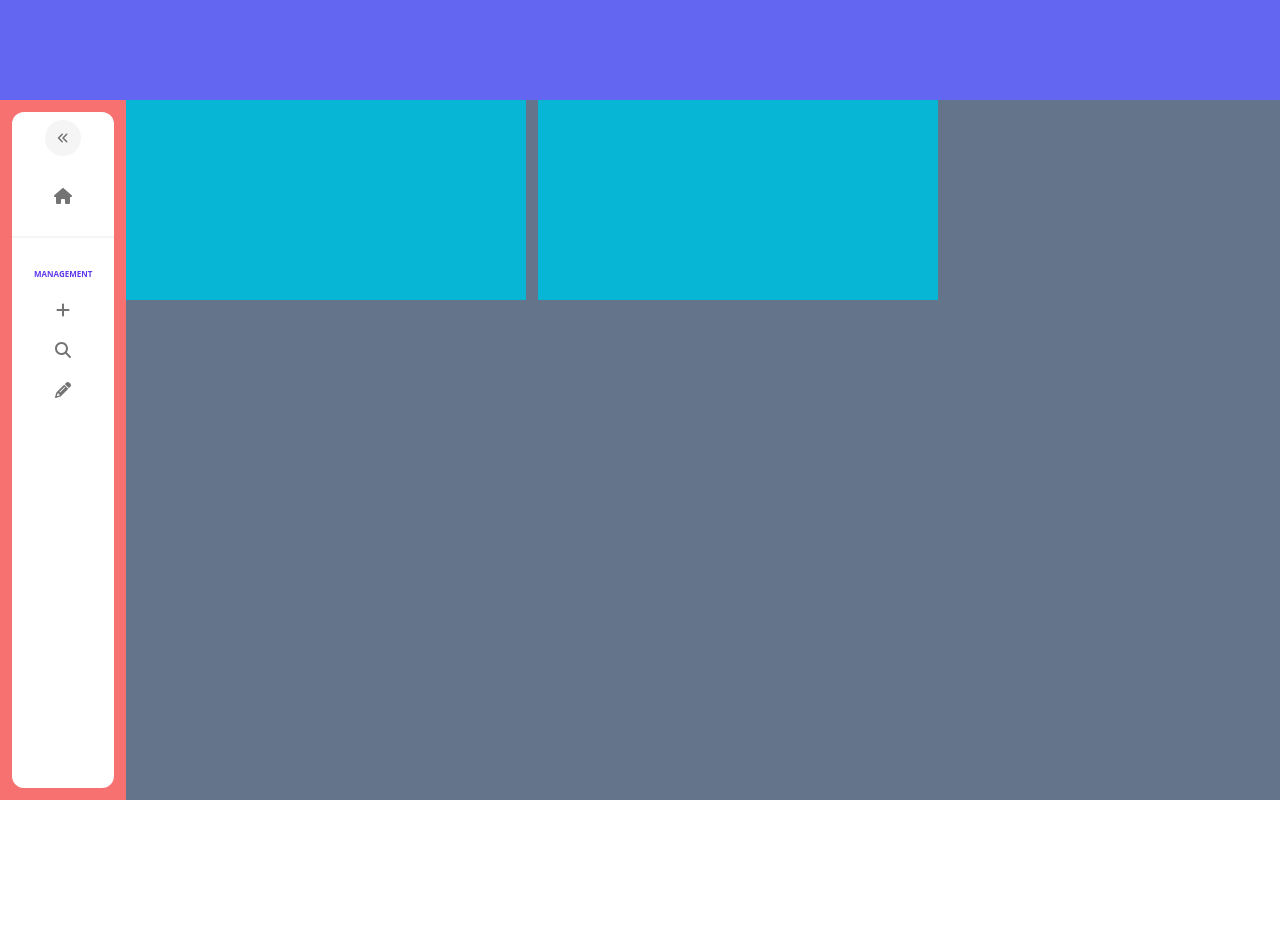
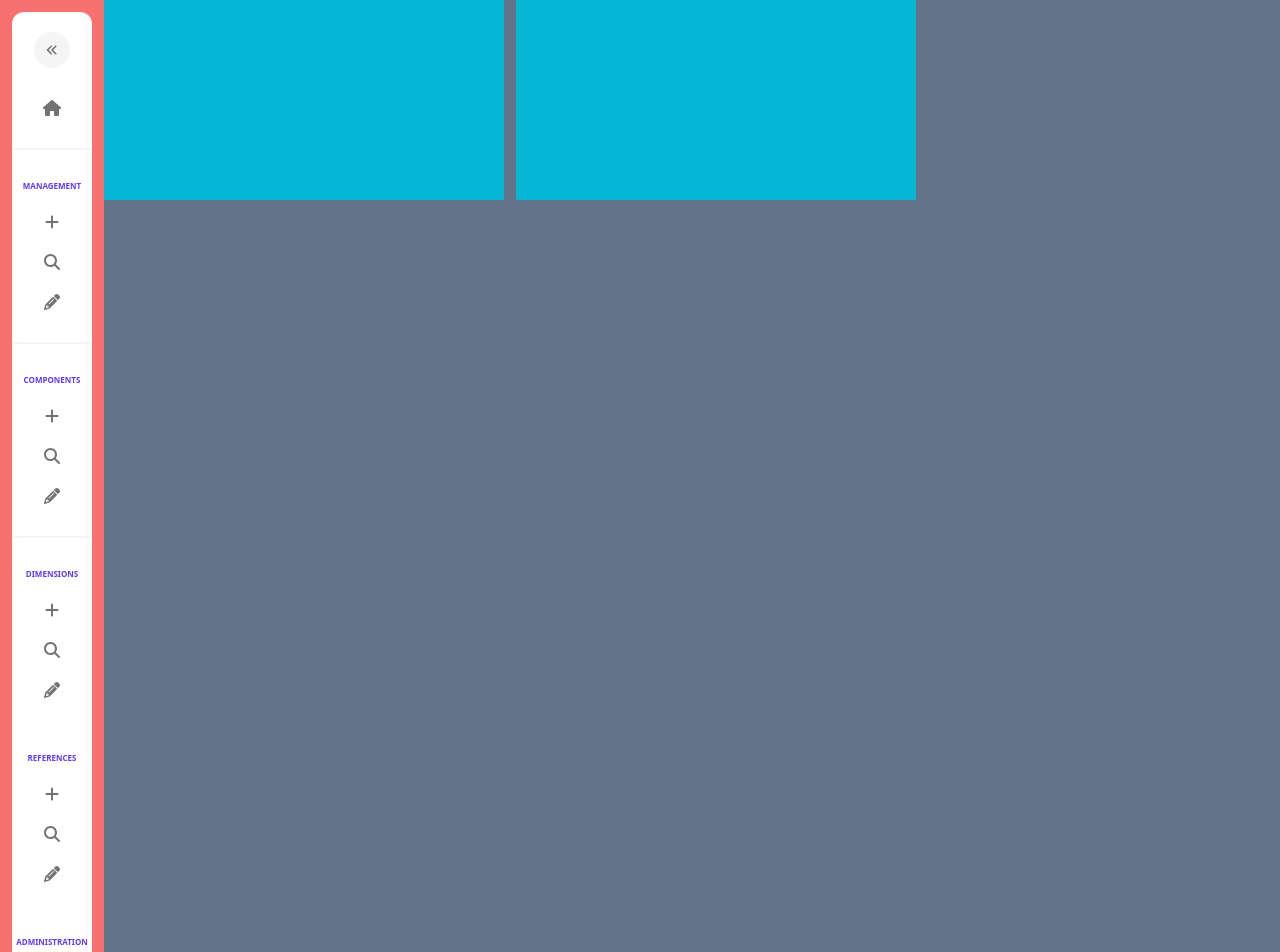
Before and after one commit to Cunhat/catalog-dashboard, a Next.js app: page / in a window 1280 px wide. Shown: the top 952 px of the page. Before the commit the page ends 800 px from the top, so only its background shows below. Built offline with nearby package versions, Linux system fonts and the light colour scheme.

Commit message:
Add section title trims when sidebar is open/close

```diff
--- a/src/components/Sidebar/index.tsx
+++ b/src/components/Sidebar/index.tsx
@@ -3,11 +3,12 @@ import { FontAwesomeIcon } from '@fortawesome/react-fontawesome';
 import { IconProp } from '@fortawesome/fontawesome-svg-core';
 import { faHouse, faAnglesLeft, faPlus, faSearch, faPencil } from '@fortawesome/free-solid-svg-icons';
 import Link from 'next/link';
+import { formatTitle } from '@/utils/utils';
 
 export const Sidebar: React.FC = () => {
   const [open, setOpen] = useState<boolean>(false);
   return (
-    <div className={`h-full bg-white rounded-xl ${open ? 'w-60' : 'w-18'} flex flex-col gap-2 py-2`}>
+    <div className={`h-full bg-white rounded-xl ${open ? 'w-60' : 'w-20'} flex flex-col gap-2 py-5`}>
       <div className=' flex justify-center'>
         <FontAwesomeIcon
           icon={faAnglesLeft}
@@ -22,7 +23,29 @@ export const Sidebar: React.FC = () => {
         <SidebarItem text='Dashboard' icon={faHouse} open={open} />
       </SidebarSection>
       <SidebarSeparator />
-      <SidebarSection title='MANAGEMENT' open={open}>
+      <SidebarSection title='CATALOG MANAGEMENT' open={open}>
+        <SidebarItem text='Create New Catalog' icon={faPlus} open={open} />
+        <SidebarItem text='List Categories' icon={faSearch} open={open} />
+        <SidebarItem text='Edit Existing Catalog' icon={faPencil} open={open} />
+      </SidebarSection>
+      <SidebarSeparator />
+      <SidebarSection title='CATALOG COMPONENTS' open={open}>
+        <SidebarItem text='Create New Catalog' icon={faPlus} open={open} />
+        <SidebarItem text='List Categories' icon={faSearch} open={open} />
+        <SidebarItem text='Edit Existing Catalog' icon={faPencil} open={open} />
+      </SidebarSection>
+      <SidebarSeparator />
+      <SidebarSection title='PRODUCT DIMENSIONS' open={open}>
+        <SidebarItem text='Create New Catalog' icon={faPlus} open={open} />
+        <SidebarItem text='List Categories' icon={faSearch} open={open} />
+        <SidebarItem text='Edit Existing Catalog' icon={faPencil} open={open} />
+      </SidebarSection>
+      <SidebarSection title='DATA REFERENCES' open={open}>
+        <SidebarItem text='Create New Catalog' icon={faPlus} open={open} />
+        <SidebarItem text='List Categories' icon={faSearch} open={open} />
+        <SidebarItem text='Edit Existing Catalog' icon={faPencil} open={open} />
+      </SidebarSection>
+      <SidebarSection title='ADMINISTRATION' open={open}>
         <SidebarItem text='Create New Catalog' icon={faPlus} open={open} />
         <SidebarItem text='List Categories' icon={faSearch} open={open} />
         <SidebarItem text='Edit Existing Catalog' icon={faPencil} open={open} />
@@ -57,8 +80,8 @@ type SidebarSectionProps = {
 
 const SidebarSection: React.FC<PropsWithChildren<SidebarSectionProps>> = ({ title, open, children }) => {
   return (
-    <div className={`p-3 flex flex-col ${open ? '': 'items-center'}`}>
-      {title && <b className={`p-2.5 text-[#613aeb] text-[8px]`}>{title}</b>}
+    <div className={`p-3 flex flex-col ${open ? '' : 'items-center'}`}>
+      {title && <b className={`p-2.5 text-[#613aeb] text-[8px]`}>{formatTitle(title, open)}</b>}
       {children}
     </div>
   );
--- /dev/null
+++ b/src/utils/utils.ts
@@ -0,0 +1,4 @@
+export const formatTitle = (title: string, open: boolean) => {
+  if (!open && title.includes(' ')) return title.split(' ')[1];
+  return title;
+};
```
